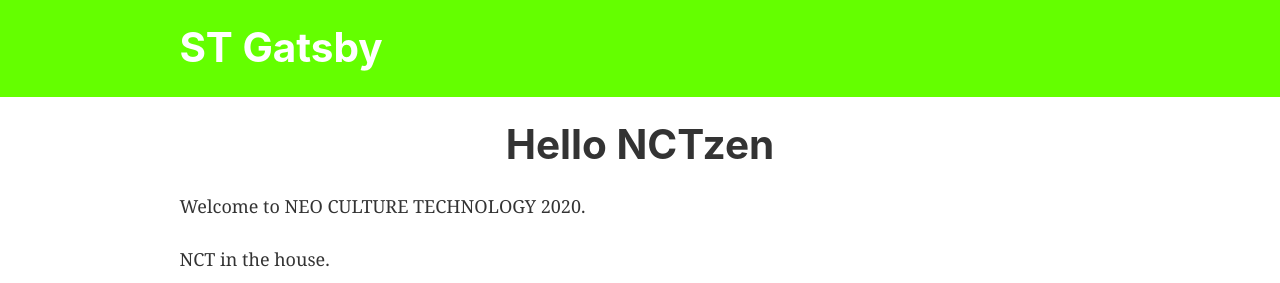
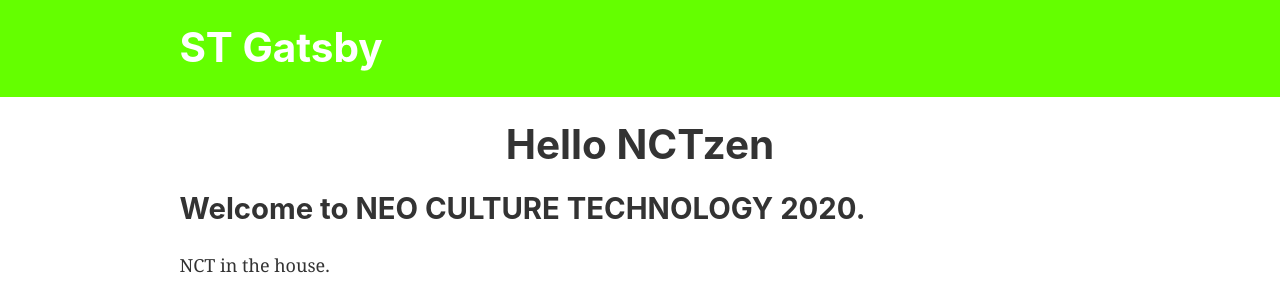
Before and after one commit to Pasitto/gatsby-site, a Gatsby site: page / in a window 1280 px wide. Shown: the top 283 px of the page. Built offline with nearby package versions, Linux system fonts and the light colour scheme; Gatsby itself is replaced by a stand-in of ours.

Commit message:
change size

```diff
--- a/src/pages/index.js
+++ b/src/pages/index.js
@@ -8,7 +8,7 @@ const IndexPage = () => (
   <Layout>
     <SEO title="Home" />
     <center><h1>Hello NCTzen</h1></center>
-    <p>Welcome to NEO CULTURE TECHNOLOGY 2020.</p>
+    <h2>Welcome to NEO CULTURE TECHNOLOGY 2020.</h2>
     <p>NCT in the house.</p>
     <div>
       <img src = "https://i1.wp.com/dudeplace.co/wp-content/uploads/2020/10/nct-dream-ot71.jpeg?resize=1024%2C690&ssl=1"/>
```
